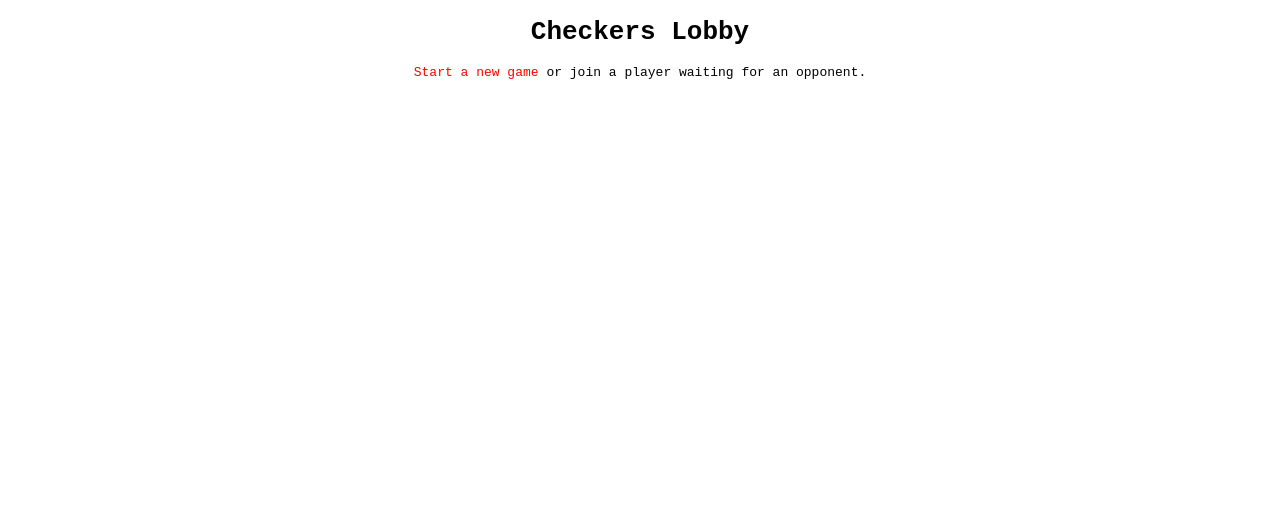
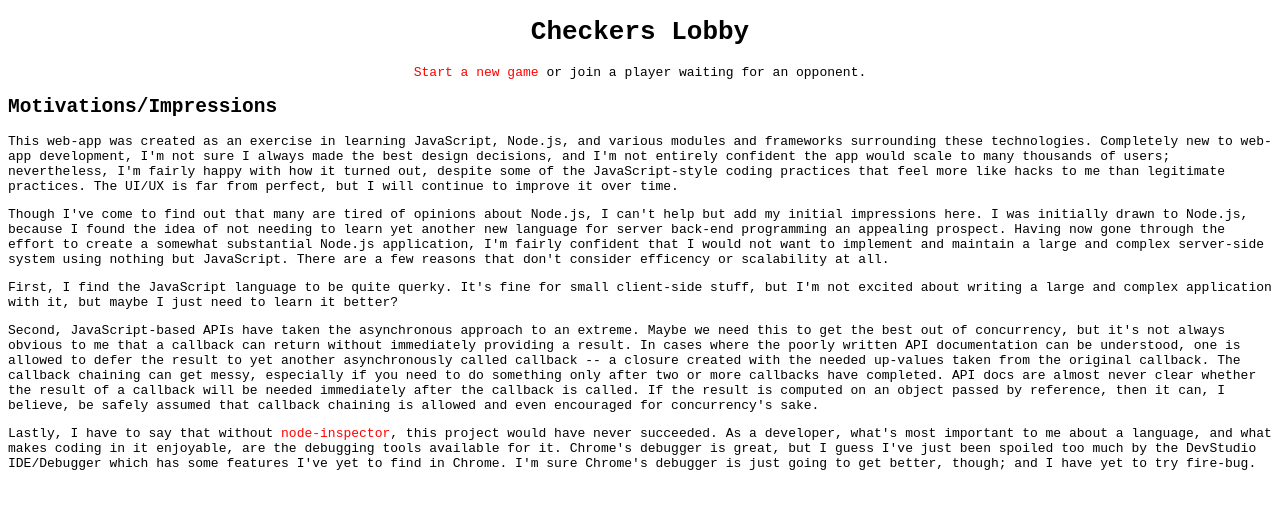
Before and after one commit to spencerparkin/Checkers, a website: page CheckersLobby.html in a window 1280 px wide. Drawn offline with nearby package versions, Linux system fonts and the light colour scheme.

Commit message:
blah blah blah

```diff
--- a/CheckersLobby.html
+++ b/CheckersLobby.html
@@ -29,12 +29,12 @@
 			background-color: #DDDDEE;
 		}
 
-		h1, p
+		h1, h2, p
 		{
 			font-family: monospace;
 		}
 
-		#all
+		#lobbyPart
 		{
 			text-align: center;
 		}
@@ -42,15 +42,55 @@
 </head>
 <body>
 
-	<div id="all">
+	<div id="lobbyPart">
 		<h1>Checkers Lobby</h1>
 
 		<p><span id="startNewGame"><a href="">Start a new game</a></span> or join a player waiting for an opponent.</p>
 
 		<div id="waitingList">
 		</div>
+	</div>
 
-	</div>
+	<h2>Motivations/Impressions</h2>
+	<p>
+	This web-app was created as an exercise in learning JavaScript, Node.js, and various modules and frameworks
+	surrounding these technologies.  Completely new to web-app development, I'm not sure I always made the best
+	design decisions, and I'm not entirely confident the app would scale to many thousands of users; nevertheless,
+	I'm fairly happy with how it turned out, despite some of the JavaScript-style coding practices that feel more
+	like hacks to me than legitimate practices.  The UI/UX is far from perfect, but I will continue to improve it
+	over time.
+	</p>
+	<p>
+	Though I've come to find out that many are tired of opinions about Node.js, I can't help but add
+	my initial impressions here.  I was initially drawn to Node.js, because I found the idea of not needing
+	to learn yet another new language for server back-end programming an appealing prospect.  Having now
+	gone through the effort to create a somewhat substantial Node.js application, I'm fairly confident that
+	I would not want to implement and maintain a large and complex server-side system using nothing but
+	JavaScript.  There are a few reasons that don't consider efficency or scalability at all.
+	</p>
+	<p>First, I find the JavaScript language
+	to be quite querky.  It's fine for small client-side stuff, but I'm not excited about writing a large and complex
+	application with it, but maybe I just need to learn it better?
+	</p>
+	<p>Second, JavaScript-based APIs have taken
+	the asynchronous approach to an extreme.  Maybe we need this to get the best out of concurrency, but it's
+	not always obvious to me that a callback can return without immediately providing a result.
+	In cases where the poorly written API documentation can be understood, one is allowed to
+	defer the result to yet another asynchronously called callback -- a closure created with the needed up-values
+	taken from the original callback.  The callback chaining can get messy,
+	especially if you need to do something only after two or more callbacks have completed.  API docs are almost
+	never clear whether the result of a callback will be needed immediately after the callback is called.
+	If the result is computed on an object passed by reference, then it can, I believe, be safely assumed that
+	callback chaining is allowed and even encouraged for concurrency's sake.
+	</p>
+	<p>Lastly, I have to say that without
+	<a href="https://github.com/node-inspector/node-inspector">node-inspector</a>,
+	this project would have never succeeded.  As a developer, what's most important
+	to me about a language, and what makes coding in it enjoyable, are the debugging tools available for it.
+	Chrome's debugger is great, but I guess I've just been spoiled too much by the DevStudio IDE/Debugger which
+	has some features I've yet to find in Chrome.  I'm sure Chrome's debugger is just going to get better, though;
+	and I have yet to try fire-bug.
+	</p>
 
 </body>
 
```
